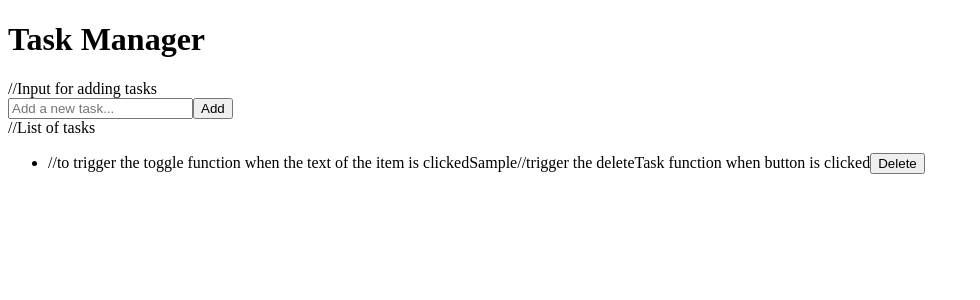
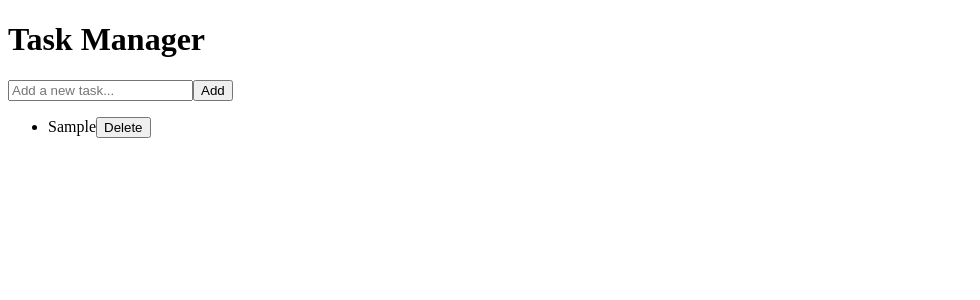
Before and after one commit to Tini-ops/Taskly, a React (Vite) app in the folder taskly/: page / in a window 1280 px wide. Both pictures are taken after typing "Sample" into the empty fields and a click on the button "Add". Shown: the top 300 px of the page, without its empty margins (0-980 px from the left). Built offline with nearby package versions, Linux system fonts and the light colour scheme.

Commit message:
Fixed commenting mistakes that were showing on the app

```diff
--- a/taskly/src/components/TaskItem.jsx
+++ b/taskly/src/components/TaskItem.jsx
@@ -8,9 +8,9 @@ const TaskItem = ({task, toggleTask, deleteTask}) => {
         //the class name changes based on whether the task was completed or not.
         // For the strikethrough effect
         <li className={`task-item ${task.completed ? 'completed' : ''}`}>
-            //to trigger the toggle function when the text of the item is clicked
+            {/* to trigger the toggle function when the text of the item is clicked */}
             <span onClick={() => toggleTask(task.id)}>{task.text}</span>
-            //trigger the deleteTask function when button is clicked
+            {/* trigger the deleteTask function when button is clicked */}
             <button onClick={() => deleteTask(task.id)}>Delete</button>
         </li>
     );
--- a/taskly/src/components/TaskList.jsx
+++ b/taskly/src/components/TaskList.jsx
@@ -18,15 +18,16 @@ const TaskList = ({tasks, addTask, toggleTask, deleteTask}) => {
     }
 
     return (
+
         <div>
-            //Input for adding tasks
+            {/* Input of task and button for adding the text of the task */}
             <div>
                 <input type="text" value={taskText}
                 onChange={(e) => setTaskText(e.target.value)}
                 placeholder="Add a new task..." />
                 <button onClick={handleAddTask}>Add</button>
             </div>
-            //List of tasks
+            {/* List of tasks */}
             <ul>
                 {tasks.length === 0 ? (<p>No tasks yet. Add one!</p>) :
                 (
```
